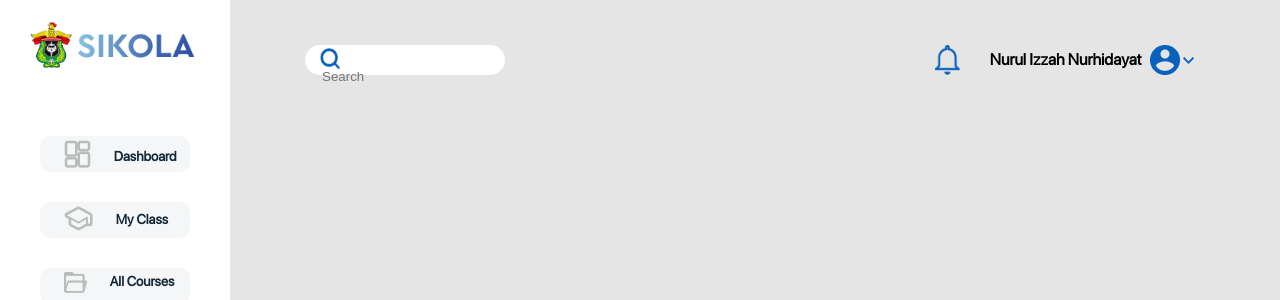
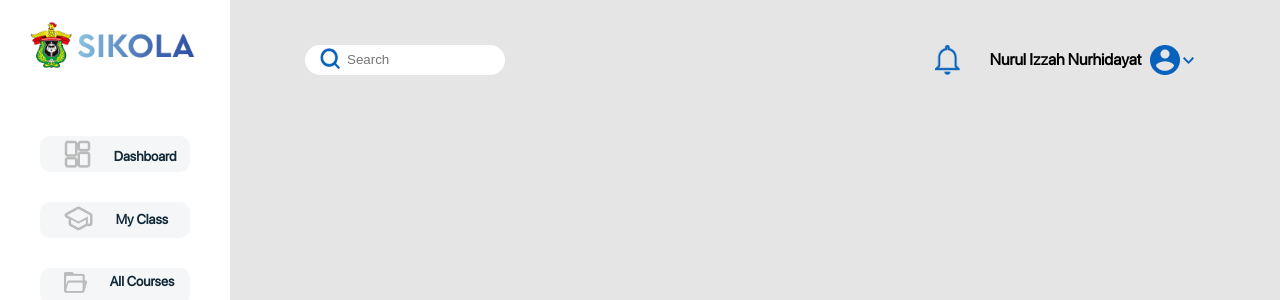
Before and after one commit to mfshobur/Sikola, a PHP site: page /html/login.html in a window 1280 px wide. Shown: the top 300 px of the page. Run offline with PHP 8.4, Linux system fonts and the light colour scheme.

Commit message:
fix search box that displayed odd in few browsers

```diff
--- a/css/login.css
+++ b/css/login.css
@@ -138,7 +138,7 @@ body {
 }
 /* search */
 .search {
-	/* display: inline-block; */
+	display: flex;
 	background-color: #fff;
 	width: 200px;
 	height: 30px;
@@ -158,7 +158,7 @@ input[type=text] {
 	border: none;
 	display: inline-block;
 	position: relative;
-	top: -4px;
+	margin-left: 5px;
 }
 
 /* profile */
```
